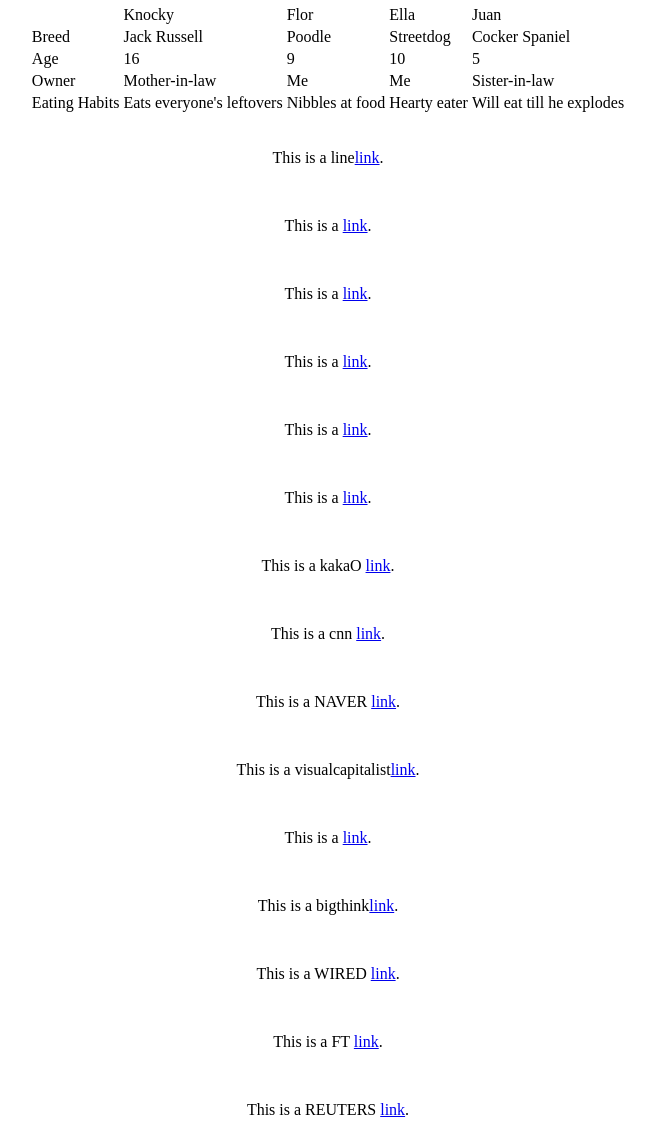
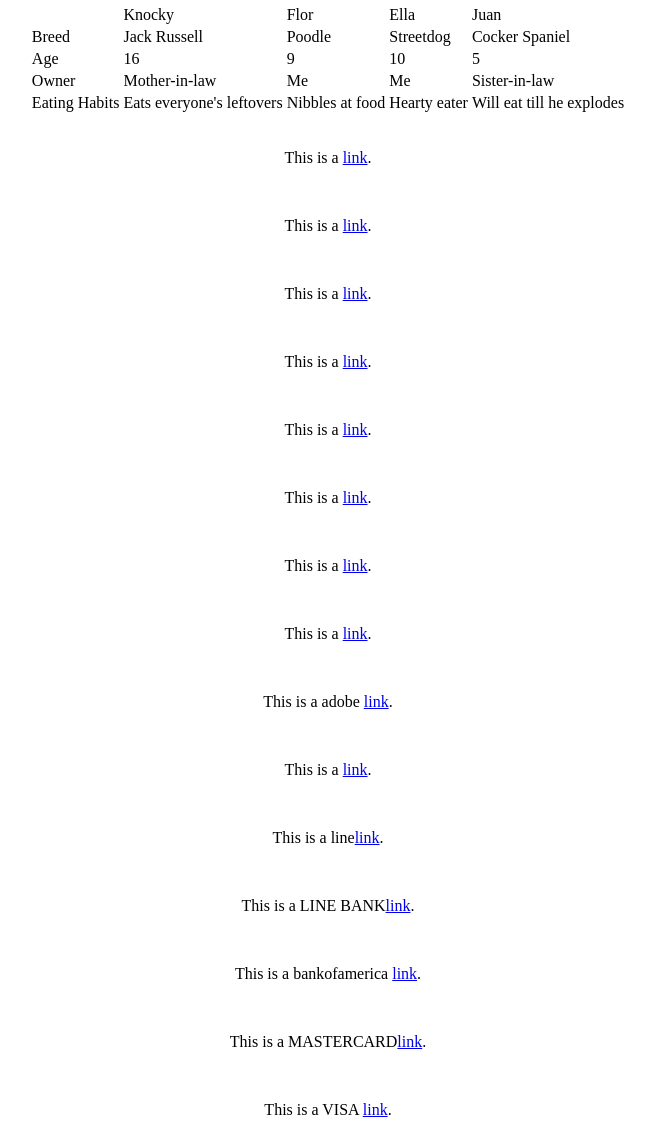
Before and after one commit to 20240906book/090607, a plain HTML site: page index.html in a window 1280 px wide. Shown: the part 1334-2456 px from the top of the page, without its empty margins (312-967 px from the left). Drawn offline with Linux system fonts and the light colour scheme.

Commit message:
Update index.html

```diff
--- a/index.html
+++ b/index.html
@@ -125,12 +125,22 @@ and also a <a href="http://google.com">link</a>.</p>
   </tr>
 </table>
        <br>
+        <p>This is a  <a href=" ">link</a>.</p> <br>
+        <p>This is a  <a href=" ">link</a>.</p> <br>
+        <p>This is a  <a href=" ">link</a>.</p> <br>
+        <p>This is a  <a href=" ">link</a>.</p> <br>
+        <p>This is a  <a href=" ">link</a>.</p> <br>
+        <p>This is a  <a href=" ">link</a>.</p> <br>
+        <p>This is a  <a href=" ">link</a>.</p> <br>
+        <p>This is a  <a href=" ">link</a>.</p> <br>
+        <p>This is a adobe <a href=" https://www.adobe.com/tw/express/">link</a>.</p> <br>
+      <p>This is a  <a href=" ">link</a>.</p> <br>
     <p>This is a   line<a href="https://line.me/tw/">link</a>.</p> <br>
-    <p>This is a   <a href=" ">link</a>.</p> <br>
-    <p>This is a   <a href=" ">link</a>.</p> <br>
-    <p>This is a   <a href=" ">link</a>.</p> <br>
-    <p>This is a   <a href=" ">link</a>.</p> <br>
-    <p>This is a   <a href=" ">link</a>.</p>
+    <p>This is a   LINE BANK<a href=" https://www.linebank.com.tw/">link</a>.</p> <br>
+    <p>This is a  bankofamerica <a href="https://www.bankofamerica.com/ ">link</a>.</p> <br>
+    <p>This is a   MASTERCARD<a href="https://www.mastercard.com.tw/zh-tw.html ">link</a>.</p> <br>
+    <p>This is a  VISA <a href=" https://www.visa.com.tw/">link</a>.</p> <br>
+    <p>This is a   americanexpress<a href="https://www.americanexpress.com/zh-tw/ ">link</a>.</p>
  <br>
     <p>This is a  kakaO  <a href="      https://www.kakaocorp.com/page/service/service/KakaoTalk?lang=en">link</a>.</p>
 
```
